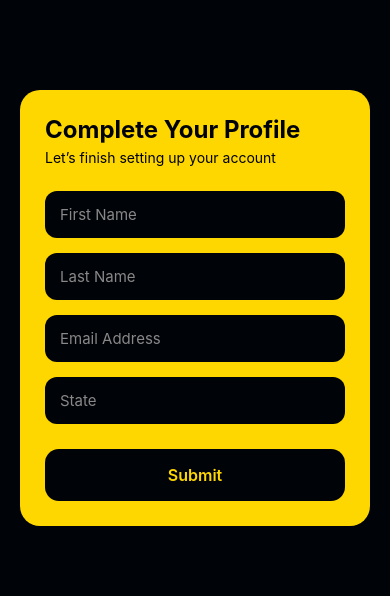
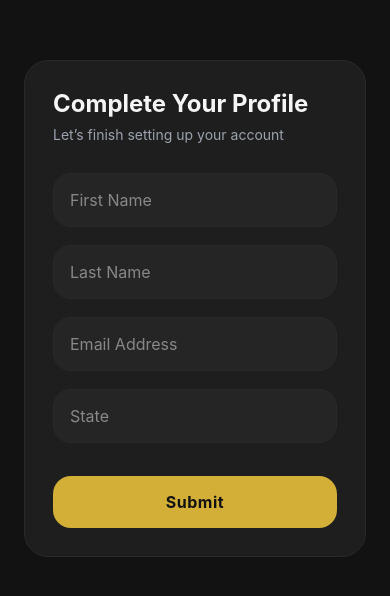
Before and after one commit to Phani-Gorantla-au45/SalaryPlus-MobileApp, a React Native app: screen /Register in a window 390 px wide. Shown: the part 114-710 px from the top of the page. Built offline with nearby package versions, Linux system fonts and the light colour scheme.

Commit message:
changed color options

```diff
--- a/src/screens/HomeScreen.tsx
+++ b/src/screens/HomeScreen.tsx
@@ -11,6 +11,7 @@ const Home = ({ openDrawer }: any) => {
   const { rates, setRates } = useRates();
   const [active, setActive] = useState<'gold' | 'silver'>('gold');
   const [loading, setLoading] = useState(true);
+  const accentColor = active === 'gold' ? '#D4AF37' : '#BFC1C2';
 
   const fetchRates = async () => {
     try {
@@ -36,7 +37,7 @@ const Home = ({ openDrawer }: any) => {
 
       <View style={styles.header}>
         <TouchableOpacity onPress={openDrawer}>
-          <TabIcon name="menu" size={26} color="#1E293B" />
+          <TabIcon name="menu" size={26} color={accentColor} />
         </TouchableOpacity>
       </View>
 
@@ -79,7 +80,11 @@ const Home = ({ openDrawer }: any) => {
         </View>
 
         {loading ? (
-          <ActivityIndicator style={{ marginTop: 40 }} size="large" color="#D4AF37" />
+          <ActivityIndicator
+            style={{ marginTop: 40 }}
+            size="large"
+            color={accentColor}
+          />
         ) : active === 'gold' ? (
           <Gold price={rates?.gBuy ?? 0} />
         ) : (
@@ -135,7 +140,7 @@ const styles = StyleSheet.create({
   },
 
   activeSilver: {
-    backgroundColor: '#C0C0C0',
+    backgroundColor: '#BFC1C2',
   },
 
   toggleText: {
--- a/src/screens/LoginScreen.tsx
+++ b/src/screens/LoginScreen.tsx
@@ -70,59 +70,72 @@ export default LoginScreen;
 const styles = StyleSheet.create({
   safeArea: {
     flex: 1,
-    backgroundColor: '#000307',
+    backgroundColor: '#121212',
   },
+
   container: {
     flexGrow: 1,
     justifyContent: 'center',
-    padding: 20,
+    padding: 24,
   },
+
   card: {
-    backgroundColor: '#FFD700',
-    borderRadius: 20,
-    padding: 25,
-    elevation: 10,
+    backgroundColor: '#1E1E1E',
+    borderRadius: 24,
+    padding: 28,
+    borderWidth: 1,
+    borderColor: '#2A2A2A',
   },
+
   heading: {
     fontSize: 26,
     fontWeight: '700',
-    color: '#000307',
-    marginBottom: 6,
+    color: '#F5F5F5',
+    marginBottom: 8,
   },
+
   subText: {
     fontSize: 14,
-    color: '#000307',
-    marginBottom: 25,
+    color: '#9CA3AF',
+    marginBottom: 30,
   },
+
   phoneContainer: {
     flexDirection: 'row',
     alignItems: 'center',
-    backgroundColor: '#000307',
-    borderRadius: 12,
-    paddingHorizontal: 15,
-    marginBottom: 20,
+    backgroundColor: '#252525',
+    borderRadius: 16,
+    paddingHorizontal: 16,
+    marginBottom: 25,
+    borderWidth: 1,
+    borderColor: '#2A2A2A',
   },
+
   prefix: {
     fontSize: 15,
-    color: '#FFD700',
-    marginRight: 8,
+    color: '#D4AF37',
+    marginRight: 10,
     fontWeight: '600',
   },
+
   input: {
     flex: 1,
-    paddingVertical: 14,
-    fontSize: 15,
-    color: '#FFD700',
+    paddingVertical: 16,
+    fontSize: 16,
+    color: '#F5F5F5',
   },
+
   button: {
-    backgroundColor: '#000307',
+    backgroundColor: '#D4AF37',
     paddingVertical: 16,
-    borderRadius: 14,
+    borderRadius: 18,
     alignItems: 'center',
   },
+
   buttonText: {
-    color: '#FFD700',
+    color: '#121212',
     fontSize: 16,
-    fontWeight: '600',
+    fontWeight: '700',
+    letterSpacing: 0.5,
   },
 });
--- a/src/screens/OtpScreen.tsx
+++ b/src/screens/OtpScreen.tsx
@@ -91,7 +91,7 @@ const OtpScreen = ({ route, navigation }: any) => {
                         disabled={loading}
                     >
                         {loading ? (
-                            <ActivityIndicator color="#fff" />
+                            <ActivityIndicator color="#121212" />
                         ) : (
                             <Text style={styles.buttonText}>Verify & Continue</Text>
                         )}
@@ -111,66 +111,80 @@ export default OtpScreen;
 const styles = StyleSheet.create({
     safeArea: {
         flex: 1,
-        backgroundColor: '#000307',
+        backgroundColor: '#121212',
     },
+
     container: {
         flexGrow: 1,
         justifyContent: 'center',
-        padding: 20,
+        padding: 24,
     },
+
     card: {
-        backgroundColor: '#FFD700',
-        borderRadius: 20,
-        padding: 25,
-        elevation: 10,
+        backgroundColor: '#1E1E1E',
+        borderRadius: 24,
+        padding: 28,
+        borderWidth: 1,
+        borderColor: '#2A2A2A',
         alignItems: 'center',
     },
+
     heading: {
         fontSize: 24,
         fontWeight: '700',
-        color: '#000307',
-        marginBottom: 5,
+        color: '#F5F5F5',
+        marginBottom: 8,
     },
+
     subText: {
         fontSize: 14,
-        color: '#000307',
+        color: '#9CA3AF',
     },
+
     phoneText: {
         fontSize: 15,
         fontWeight: '600',
-        color: '#000307',
-        marginBottom: 25,
+        color: '#D4AF37',
+        marginBottom: 30,
     },
+
     otpInput: {
         width: '100%',
-        backgroundColor: '#000307',
-        borderRadius: 14,
+        backgroundColor: '#252525',
+        borderRadius: 18,
         paddingVertical: 18,
         fontSize: 24,
-        letterSpacing: 10,
+        letterSpacing: 12,
         textAlign: 'center',
-        marginBottom: 25,
-        color: '#FFD700',
+        marginBottom: 28,
+        color: '#F5F5F5',
+        borderWidth: 1,
+        borderColor: '#2A2A2A',
     },
+
     button: {
         width: '100%',
-        backgroundColor: '#000307',
+        backgroundColor: '#D4AF37',
         paddingVertical: 16,
-        borderRadius: 14,
+        borderRadius: 18,
         alignItems: 'center',
     },
+
     buttonText: {
-        color: '#FFD700',
+        color: '#121212',
         fontSize: 16,
-        fontWeight: '600',
+        fontWeight: '700',
+        letterSpacing: 0.5,
     },
+
     resendText: {
-        marginTop: 20,
+        marginTop: 22,
         fontSize: 13,
-        color: '#000307',
+        color: '#9CA3AF',
     },
+
     resendLink: {
-        color: '#000307',
+        color: '#D4AF37',
         fontWeight: '600',
     },
 });
--- a/src/screens/RegisterScreen.tsx
+++ b/src/screens/RegisterScreen.tsx
@@ -177,58 +177,71 @@ export default RegisterScreen;
 const styles = StyleSheet.create({
   safeArea: {
     flex: 1,
-    backgroundColor: '#000307',
+    backgroundColor: '#121212',
   },
+
   container: {
     flexGrow: 1,
     justifyContent: 'center',
-    padding: 20,
+    padding: 24,
   },
+
   card: {
-    backgroundColor: '#FFD700',
-    borderRadius: 20,
-    padding: 25,
-    elevation: 10,
+    backgroundColor: '#1E1E1E',
+    borderRadius: 24,
+    padding: 28,
+    borderWidth: 1,
+    borderColor: '#2A2A2A',
   },
+
   heading: {
     fontSize: 24,
     fontWeight: '700',
-    color: '#000307',
-    marginBottom: 5,
+    color: '#F5F5F5',
+    marginBottom: 8,
   },
+
   subText: {
     fontSize: 14,
-    color: '#000307',
-    marginBottom: 25,
+    color: '#9CA3AF',
+    marginBottom: 30,
   },
+
   input: {
-    backgroundColor: '#000307',
-    borderRadius: 12,
-    paddingHorizontal: 15,
-    paddingVertical: 14,
-    fontSize: 15,
-    marginBottom: 15,
-    color: '#FFD700',
+    backgroundColor: '#252525',
+    borderRadius: 18,
+    paddingHorizontal: 16,
+    paddingVertical: 16,
+    fontSize: 16,
+    marginBottom: 18,
+    color: '#F5F5F5',
+    borderWidth: 1,
+    borderColor: '#2A2A2A',
   },
+
   button: {
-    marginTop: 10,
-    backgroundColor: '#000307',
+    marginTop: 15,
+    backgroundColor: '#D4AF37',
     paddingVertical: 16,
-    borderRadius: 14,
+    borderRadius: 18,
     alignItems: 'center',
   },
+
   buttonText: {
-    color: '#FFD700',
+    color: '#121212',
     fontSize: 16,
-    fontWeight: '600',
+    fontWeight: '700',
+    letterSpacing: 0.5,
   },
+
   errorText: {
-    color: 'red',
+    color: '#EF4444',
     fontSize: 12,
-    marginBottom: 10,
+    marginBottom: 12,
   },
+
   errorInput: {
     borderWidth: 1,
-    borderColor: 'red',
+    borderColor: '#EF4444',
   },
 });
--- a/src/screens/TransactionStatus.tsx
+++ b/src/screens/TransactionStatus.tsx
@@ -95,7 +95,7 @@ const TransactionStatus = () => {
   if (loading) {
     return (
       <View style={styles.container}>
-        <ActivityIndicator size="large" color="#FFD700" />
+        <ActivityIndicator size="large" color="#D4AF37" />
         <Text style={styles.loadingText}>
           Checking payment status...
         </Text>
@@ -128,7 +128,8 @@ const TransactionStatus = () => {
   if (status === 'PENDING') {
     return (
       <View style={styles.container}>
-        <Text style={styles.pending}>⏳ Payment Processing...</Text>
+        <ActivityIndicator size="large" color="#D4AF37" />
+        <Text style={styles.loadingText}>Payment Processing...</Text>
       </View>
     );
   }
@@ -146,46 +147,57 @@ export default TransactionStatus;
 const styles = StyleSheet.create({
   container: {
     flex: 1,
-    backgroundColor: '#000307',
+    backgroundColor: '#121212',
     justifyContent: 'center',
     alignItems: 'center',
-    padding: 20,
+    padding: 24,
   },
+
   loadingText: {
-    marginTop: 15,
-    color: '#fff',
+    marginTop: 18,
+    color: '#9CA3AF',
+    fontSize: 14,
   },
+
   card: {
-    backgroundColor: '#111827',
-    padding: 25,
-    borderRadius: 15,
+    backgroundColor: '#1E1E1E',
+    padding: 28,
+    borderRadius: 24,
     width: '100%',
+    borderWidth: 1,
+    borderColor: '#2A2A2A',
   },
+
   success: {
     fontSize: 20,
-    fontWeight: 'bold',
+    fontWeight: '700',
     color: '#22C55E',
-    marginBottom: 20,
+    marginBottom: 24,
     textAlign: 'center',
   },
+
   failed: {
     fontSize: 20,
-    fontWeight: 'bold',
+    fontWeight: '700',
     color: '#EF4444',
   },
+
   pending: {
     fontSize: 20,
-    fontWeight: 'bold',
-    color: '#FACC15',
+    fontWeight: '700',
+    color: '#D4AF37',
   },
+
   label: {
-    color: '#aaa',
-    marginTop: 10,
+    color: '#9CA3AF',
+    marginTop: 12,
+    fontSize: 13,
   },
+
   value: {
-    color: '#fff',
+    color: '#F5F5F5',
     fontSize: 16,
-    fontWeight: 'bold',
-    marginTop: 4,
+    fontWeight: '700',
+    marginTop: 6,
   },
 });
```
